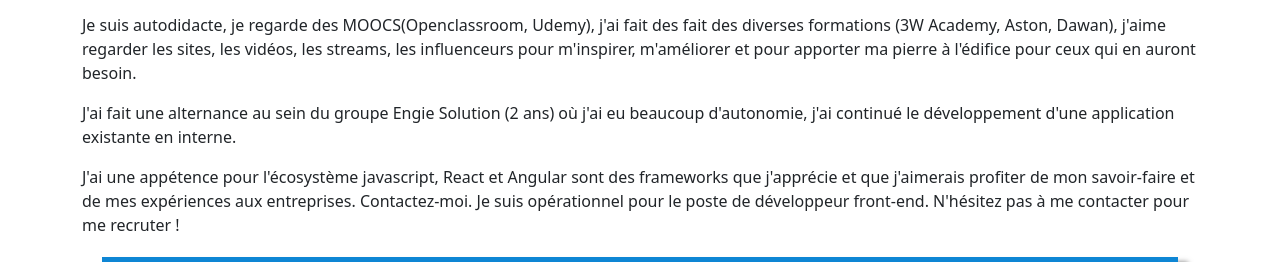
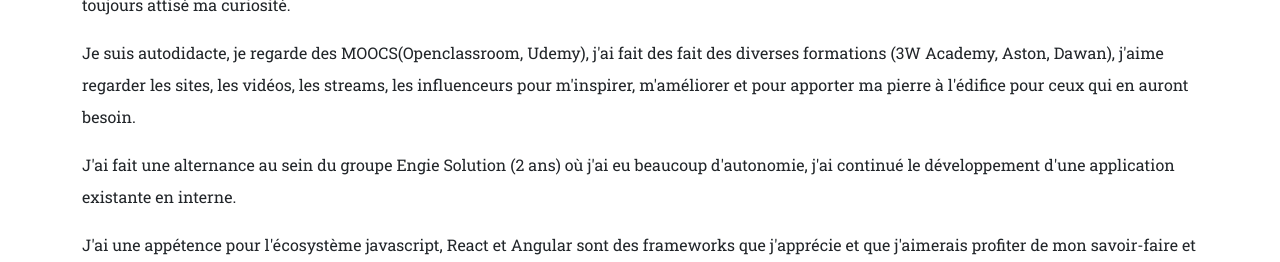
Before and after one commit to Dlyf/CV-2021, a plain HTML site: page index.html in a window 1280 px wide. Shown: the part 364-626 px from the top of the page. Drawn offline with nearby package versions, Linux system fonts and the light colour scheme.

Commit message:
add font family

```diff
--- a/css/style.css
+++ b/css/style.css
@@ -1,5 +1,5 @@
 :root {
-  font-family: Arial, Helvetica, sans-serif;
+  font-family:"Roboto Slab", Arial, Helvetica, sans-serif;
   --header-footer-bg: #003060;
   --header-footer-font: white;
   --body-bg: #f3f2ef;
@@ -28,6 +28,7 @@
 }
 body {
   /* border: 5px solid green; */
+  font-family: "Roboto Slab";
   text-align: left;
   background-color: #EAF1F8;
 }
@@ -124,6 +125,11 @@
   transform: translate(0, 20px);
 }
 
+section {
+  font-family: "Roboto Slab";
+  line-height: 2em;
+  /* letter-spacing:0.1em; */
+}
 /* main */
 h2, h1 {
   width: 50%;
@@ -324,7 +330,7 @@
 
 
 .formation-card {
-
+  font-family: "Roboto Slab";
   flex: 0 0 calc(50% - 2em);
   margin: 5px;
   text-align: center;
@@ -346,6 +352,7 @@
 a.btn-button {
   text-decoration: none;
   color: white;
+  font-family: "Roboto Slab";
 }
 .btn-button:before {
   content : 'En savoir plus';
@@ -367,8 +374,9 @@
   text-align: center;
   background-color: var(--header-footer-bg);
   color: white;
+  font-family: "Roboto Slab";
+  display: block;
 
-  display: block;
 }
 
 .footer-lastname {
--- a/index.html
+++ b/index.html
@@ -5,6 +5,8 @@
     <meta http-equiv="X-UA-Compatible" content="IE=edge" />
     <meta name="viewport" content="width=device-width, initial-scale=1.0" />
     <title>CV 2021</title>
+
+    <link rel="stylesheet" type="text/css" href="https://fonts.googleapis.com/css?family=Roboto+Slab" />
     <link rel="stylesheet" href="./css/style.css" media="screen" />
     <link rel="stylesheet" href="/css/fontawesome.css" />
     <link rel="stylesheet" href="/css/devicon.min.css">
```
